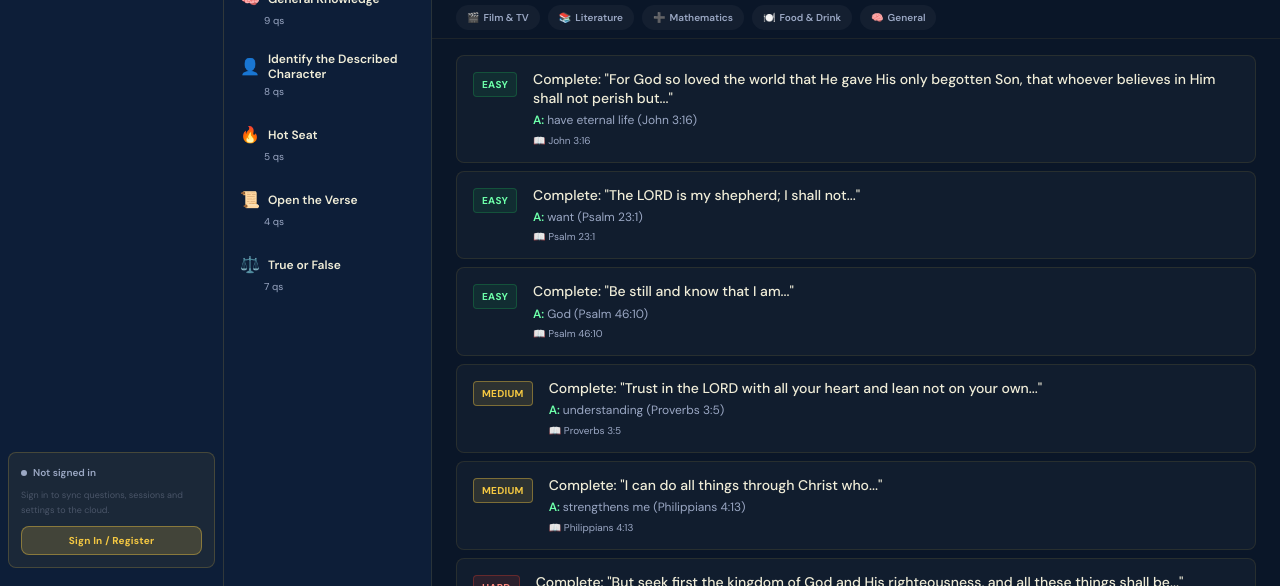
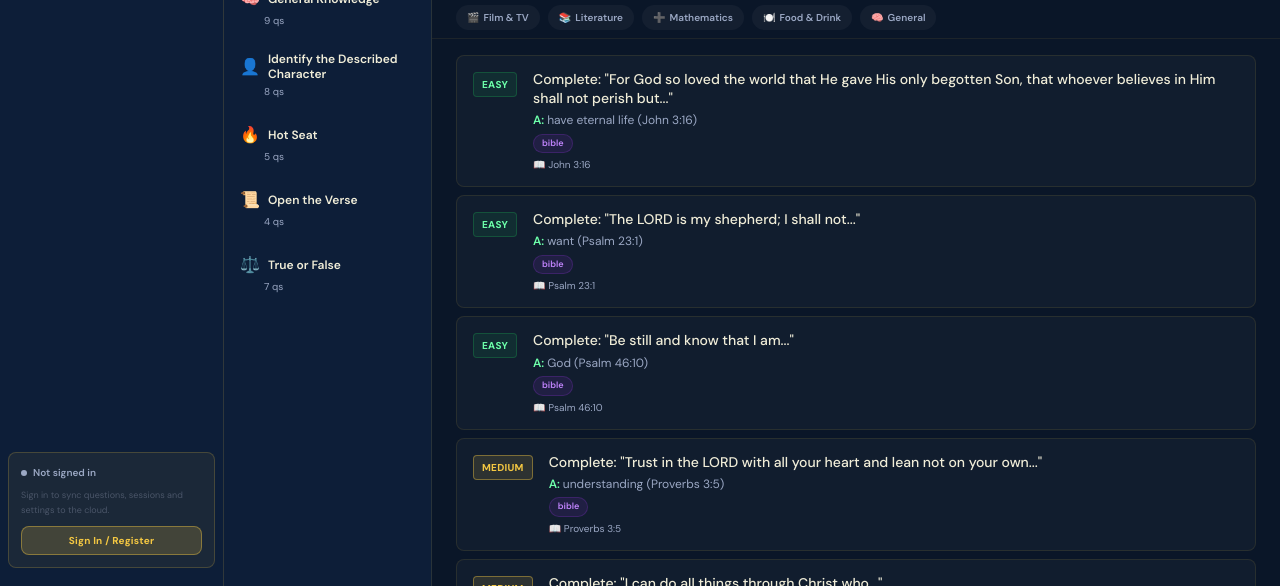
Before and after one commit to AustinKingOry/bible-trivia-v2, a Next.js app: page /questions in a window 1280 px wide. Shown: the part 191-777 px from the top of the page. Built offline with nearby package versions, Linux system fonts and the light colour scheme; no server answers.

Commit message:
feat: include topic tag to question item in questions list

```diff
--- a/src/components/questions/QuestionList.tsx
+++ b/src/components/questions/QuestionList.tsx
@@ -89,6 +89,15 @@ export function QuestionList({ questions, category, onEdit, onAdd }: Props) {
                   {q.answer}
                 </p>
 
+                {/* Topic tag */}
+                {q.topicTag && (
+                  <span
+                    className="inline-block mt-1 mr-1.5 px-2 py-0.5 rounded-full text-[9px] font-semibold"
+                    style={{ background: 'rgba(123,47,190,0.15)', border: '1px solid rgba(123,47,190,0.3)', color: '#C084FC' }}
+                  >
+                    {q.topicTag}
+                  </span>
+                )}
                 {/* Category-specific details */}
                 {q.quoteFields && (
                   <p className="text-[10px] text-[#9BA8C4] mt-1">📖 {q.quoteFields.verseRef}</p>
```
